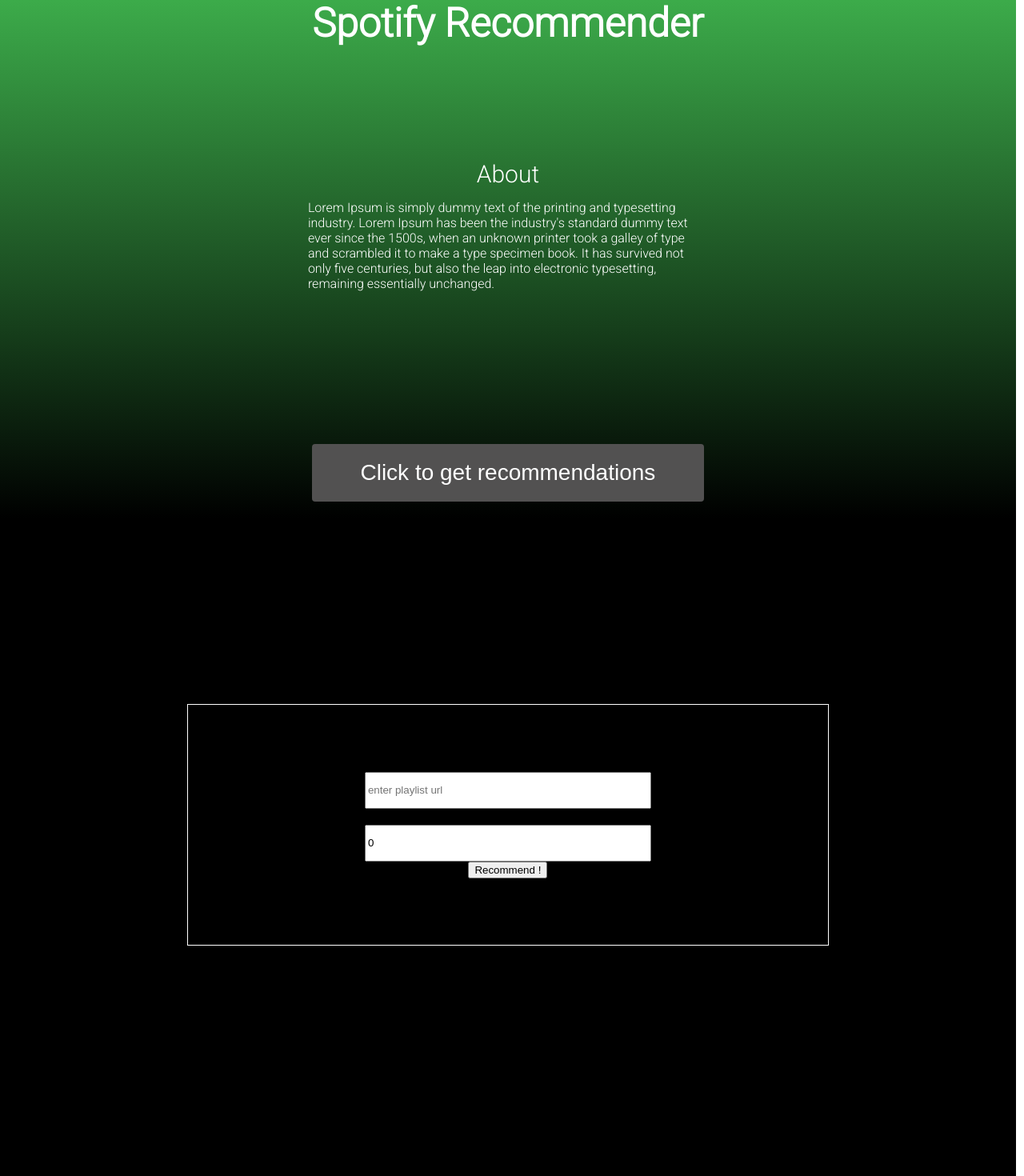
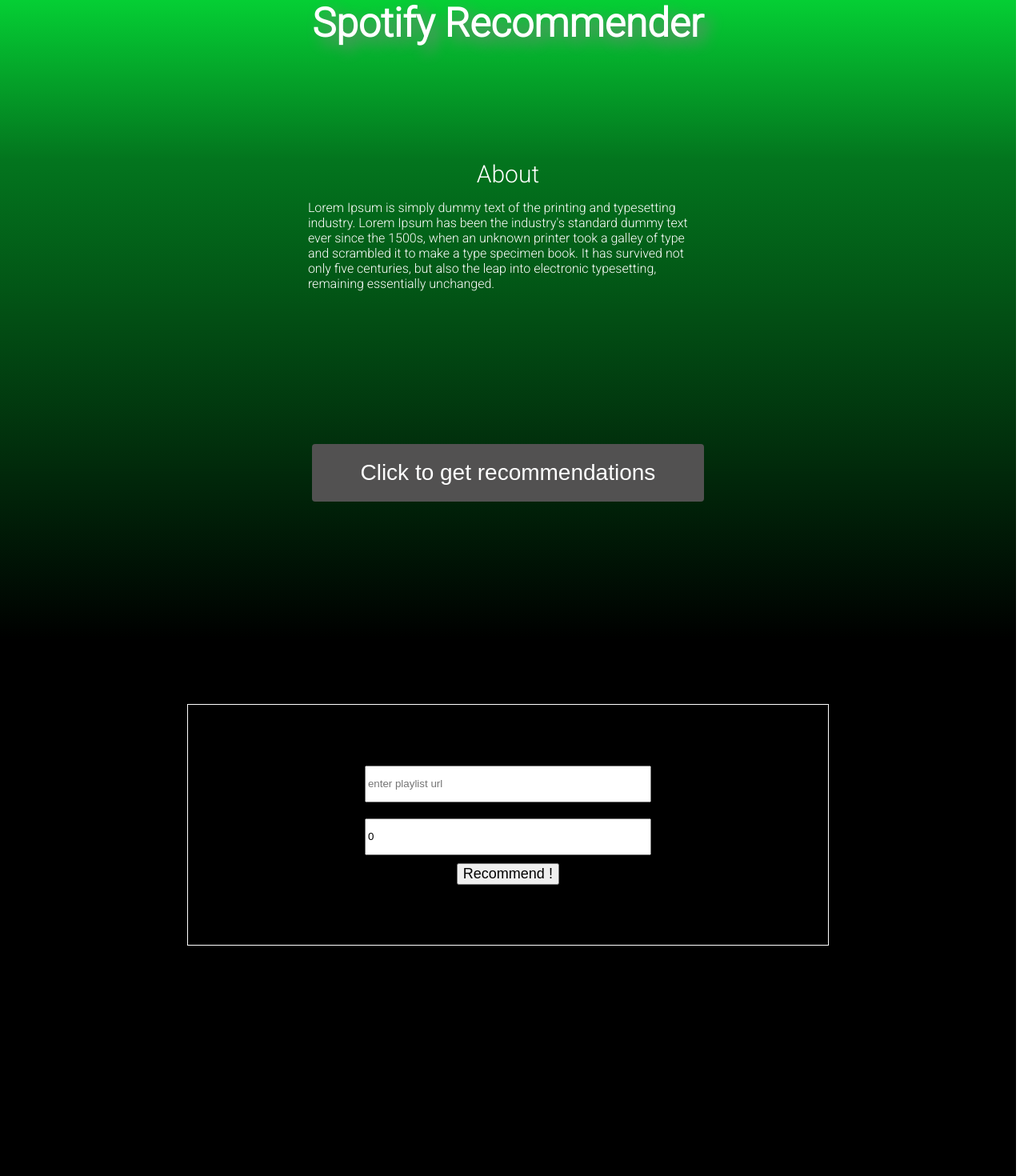
Before and after one commit to The-Poltergeist/sprecom, a React (Create React App) app in the folder frontend/: page / in a window 1280 px wide. Shown: the top 1470 px of the page at 80% size. Built offline with nearby package versions, Linux system fonts and the light colour scheme.

Commit message:
added tables

```diff
--- a/frontend/src/App.css
+++ b/frontend/src/App.css
@@ -1,4 +1,4 @@
 *{
-  width:100vw;
-  height:100vh;
+  background: rgb(2,0,36);
+  background: linear-gradient(313deg, rgba(2,0,36,1) 0%, rgba(8,99,74,1) 55%, rgba(5,207,52,1) 100%);
 }
--- a/frontend/src/Display.css
+++ b/frontend/src/Display.css
@@ -9,9 +9,8 @@
     flex-wrap: wrap;
     /* border: 1px solid red; */
     /* background-color: rgb(48, 64, 48); */
-    background: rgb(0,0,0);
-background: linear-gradient(0deg, rgba(0,0,0,1) 19%, rgba(60,171,74,1) 100%);
-
+    background: rgb(2,0,36);
+  background: linear-gradient(0deg, rgb(0, 0, 0) 0%, rgba(3,117,30,1) 75%, rgba(5,207,52,1) 100%);
 }
 
 .main{
@@ -25,6 +24,7 @@ background: linear-gradient(0deg, rgba(0,0,0,1) 19%, rgba(60,171,74,1) 100%);
     font-size: 50px;
     font-weight: bold;
     color: white;
+    text-shadow: 8px 8px 18px gray;
 }
 .about{
     position: relative;
@@ -99,11 +99,13 @@ background: linear-gradient(0deg, rgba(0,0,0,1) 19%, rgba(60,171,74,1) 100%);
 
 .form-container{
   width: 99.2vw;
-  height: 100vh;
+  min-height: 100vh;
   background-color: black;
   color: white;
   display: flex;
-  justify-content: center;
+  flex-direction: column;
+  /* justify-content: center; */
+  align-items: center;
 
 }
 .form-dialog-box{
@@ -121,3 +123,36 @@ background: linear-gradient(0deg, rgba(0,0,0,1) 19%, rgba(60,171,74,1) 100%);
   width: 350px;
 
 }
+.btn-form{
+  font-size:18px;
+  margin-top: 10px;
+}
+.results-table{
+  display: flex;
+  flex-direction: column;
+  width: 90%;
+  /* border: 1px solid white; */
+  margin-top: 100px;
+  border-collapse: collapse;
+  text-align: center;
+  margin-bottom: 100px;
+  border-bottom: 1px solid white;
+}
+td,tr{
+  border-top: 1px solid white;
+  border-right: 1px solid white;
+  padding: 5px;
+  border-left: 1px solid white;
+}
+th{
+  background-color: grey;
+  font-size: 20px;
+  font-weight: bold;
+}
+a{
+  text-decoration: none;
+  color: rgb(4, 246, 97);
+}
+a:hover{
+  color: rgb(244, 248, 245);
+}
--- a/frontend/src/Display.js
+++ b/frontend/src/Display.js
@@ -22,6 +22,7 @@ function Display() {
                 playlist_url: obj.link,
                 number_of_recs: obj.track
             });
+            console.log(res);
             setPlaylist(res.data.data);
             setLoading(false);
             //console.log(res);
@@ -94,9 +95,37 @@ function Display() {
             placeholder="number of tracks"
             value = {obj.track}/>
             {submitted && (!obj.track  || obj.track>40) ? <span className="form-field">enter a value (max: 40)</span>: null}
-            <button onClick={submitHandler}>Recommend !</button>
+            <button onClick={submitHandler} className="btn-form">Recommend !</button>
         </div>
+        {/* {console.log('hello')}   */}
+        {submitted && valid && <div className="results-table">
+          <div>
+            <h1>Recommended for you</h1>
+          </div>
+          <table>
+            <thead>
+              <tr>
+                <th>Name</th>
+                <th>Link</th>
+              </tr>
+            </thead>
+            <tbody>
+            {
+              playlist.map((val,index)=>{
+                return (
+                  <tr key={index}>
+                    <td>{val[0]}</td>
+                    <td><a href= {`${val[1]}`} target="_blank">{val[1]}</a></td>
+                  </tr>
+                )
+              })
+            }
+            </tbody>
+          </table>
+        </div>
+      }
     </div>
+
     </>
   )
 }
```
Also changed, not shown: 2 other files (tests, documents, lock files or other folders).
